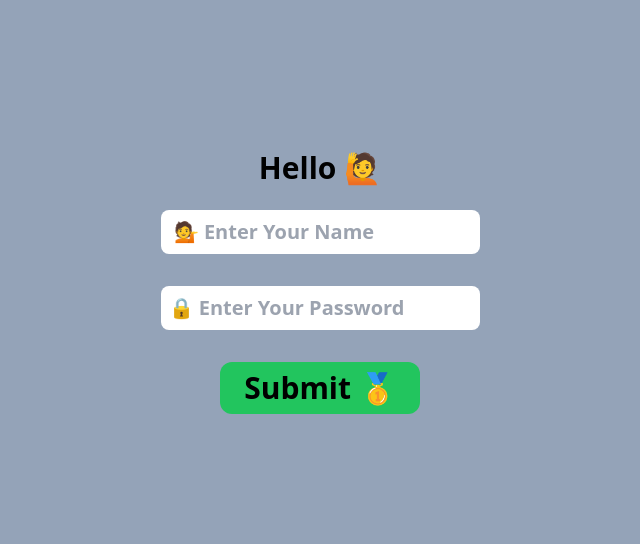
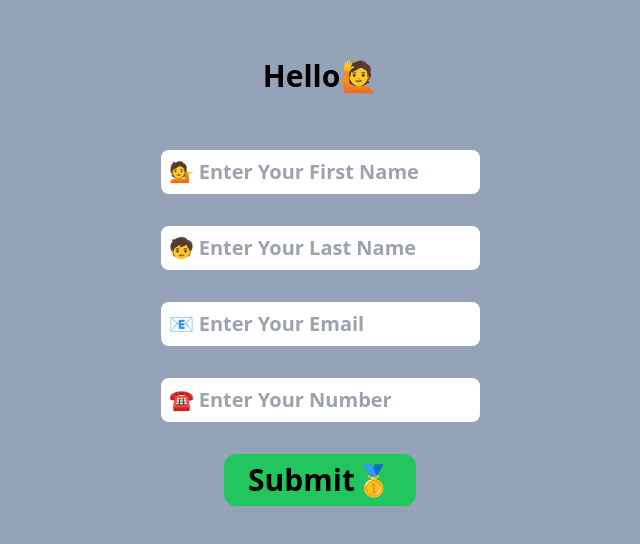
Before and after one commit to iamfutureflash/create-react-tailwind, a React (Create React App) app: page / in a window 1280 px wide. Shown: the part 114-658 px from the top of the page, without its empty margins (320-960 px from the left). Built offline with nearby package versions, Linux system fonts and the light colour scheme.

Commit message:
LoginForm.jsx added which added multiple fields

```diff
--- a/src/loginForm/LoginForm.jsx
+++ b/src/loginForm/LoginForm.jsx
@@ -1,29 +1,107 @@
 import React, { useState } from "react";
-
-let name = "hi";
 const Form = () => {
-    const [name, setName] = useState("");
-    const [Password, setPassword] = useState("");
-    const [Fullname, setFullName] = useState("");
+  const [fullName, setFullName] = useState({
+    fname: "",
+    lname: "",
+    email: "",
+    phone: "",
+  });
   function SaveData(e) {
     e.preventDefault();
-        setFullName(name + " " + Password);
   }
-    function saveName(e) {
-        setName(e.target.value);
-    }
-    function savePassword(e) {
-        setPassword(e.target.value);
-    }
+  const inputEvent = (e) => {
+    const {value,name}= e.target;
+    setFullName(() => {
+      return{
+        ...fullName,
+        [name]:value,
+      };
+      // if (name === "fname") {
+      //   return {
+      //       fname:value,
+      //       lname:preValue.lname,
+      //       email:preValue.email,
+      //       phone:preValue.phone,
+      //   };
+      // } else if (name === "lname") {
+      //   return {
+      //       fname:preValue.fname,
+      //       lname:value,
+      //       email:preValue.email,
+      //       phone:preValue.phone,
+      //   };
+      // } else if (name === "email") {
+      //   console.log(preValue.placeholder)
+      //   return {
+      //       fname:preValue.fname,
+      //       lname:preValue.lname,
+      //       email:value,
+      //       phone:preValue.phone,
+      //   };
+      // }else if (name === "phone") {
+      //   console.log(preValue.placeholder)
+      //   return {
+      //       fname:preValue.fname,
+      //       lname:preValue.lname,
+      //       email:preValue.email,
+      //       phone:value,
+      //   };
+      // }
+    });
+  };
   return (
-        <div  >
-            <form onSubmit={SaveData} className="bg-slate-400 flex flex-col justify-center items-center px-4 py-4 w-screen h-screen font-extrabold">
-                <h1 className="text-3xl py-2">Hello 🙋 {Fullname}</h1>
-                <input onChange={saveName} className="text-xl my-4 rounded-lg py-2 px-2 hover:bg-green-400" type="text" placeholder=" 💁 Enter Your Name" />
-                <input onChange={savePassword} className="text-xl my-4 rounded-lg py-2 px-2 hover:bg-green-400" type="password" placeholder="🔒 Enter Your Password" />
-                <button type="submit" className="text-3xl my-4 bg-green-500 px-6 py-2 rounded-xl"> Submit 🥇</button>
+    <form
+      onSubmit={SaveData}
+      className="bg-slate-400 flex flex-col justify-center items-center px-4 py-4 w-screen h-screen font-extrabold"
+    >
+      <h1 className="text-3xl py-2">
+        Hello🙋 {fullName.fname} {fullName.lname}
+      </h1>
+      <p className="text-3xl py-2">
+        {fullName.email}
+      </p>
+      <p className="text-3xl py-2">
+        {fullName.phone}
+      </p>
+      <input
+        onChange={inputEvent}
+        name="fname"
+        className=" text-xl my-4 rounded-lg py-2 px-2 hover:bg-green-400"
+        type="text"
+        placeholder="💁 Enter Your First Name"
+        value={fullName.fname}
+      />
+      <input
+        onChange={inputEvent}
+        name="lname"
+        className=" text-xl my-4 rounded-lg py-2 px-2 hover:bg-green-400"
+        type="text"
+        placeholder="🧒 Enter Your Last Name"
+        value={fullName.lname}
+      />
+      <input
+        onChange={inputEvent}
+        name="email"
+        className=" text-xl my-4 rounded-lg py-2 px-2 hover:bg-green-400"
+        type="text"
+        placeholder="📧 Enter Your Email"
+        value={fullName.email}
+      />
+      <input
+        onChange={inputEvent}
+        name="phone"
+        className=" text-xl my-4 rounded-lg py-2 px-2 hover:bg-green-400"
+        type="number"
+        placeholder="☎️ Enter Your Number"
+        value={fullName.phone}
+      />
+      <button
+        type="submit"
+        className="text-3xl my-4 bg-green-500 px-6 py-2 rounded-xl"
+      >
+        Submit🥇
+      </button>{" "}
     </form>
-        </div>
   );
-}
+};
 export default Form;
```
Lines whose indentation alone changed are shown as unchanged.
